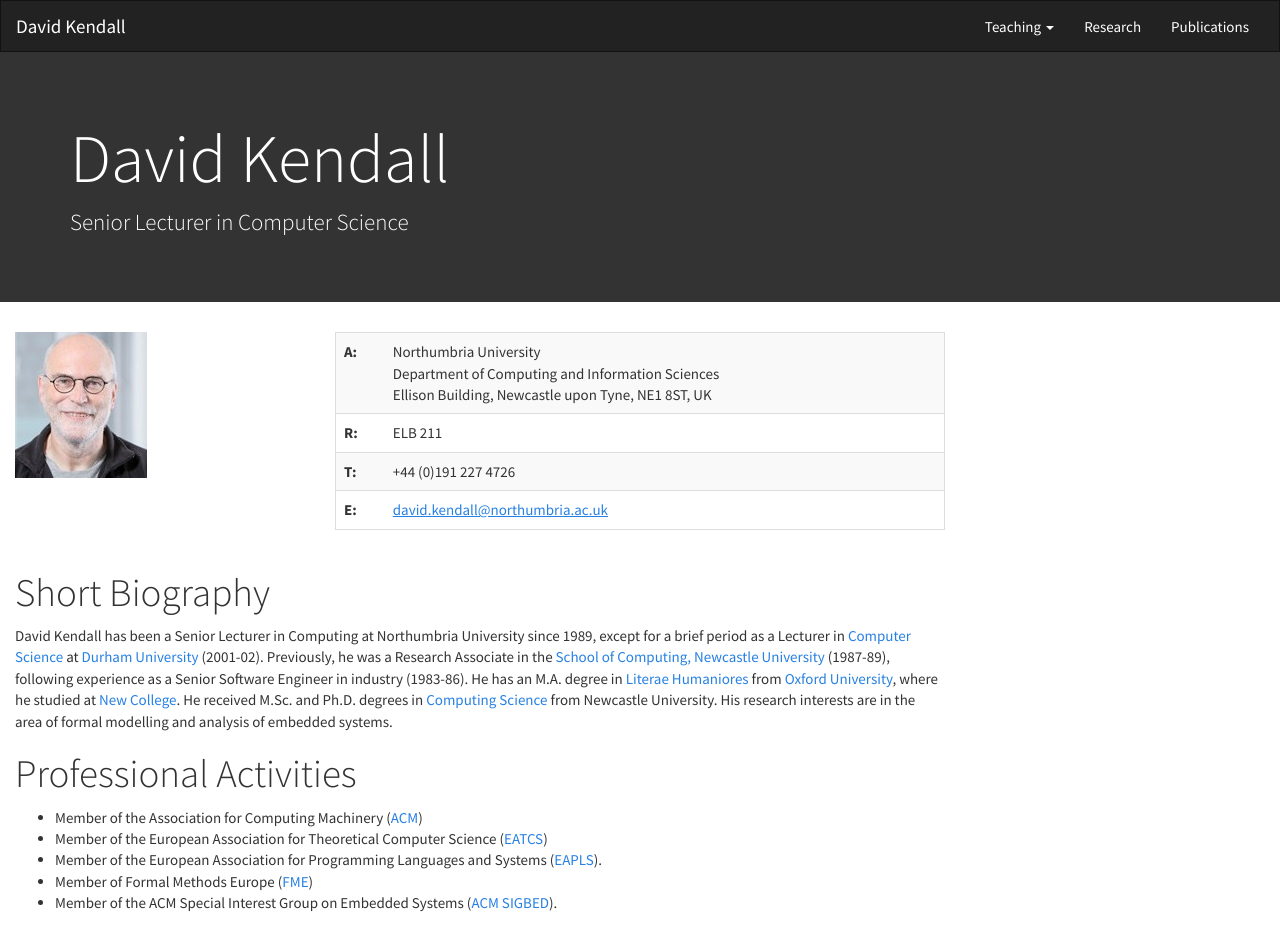
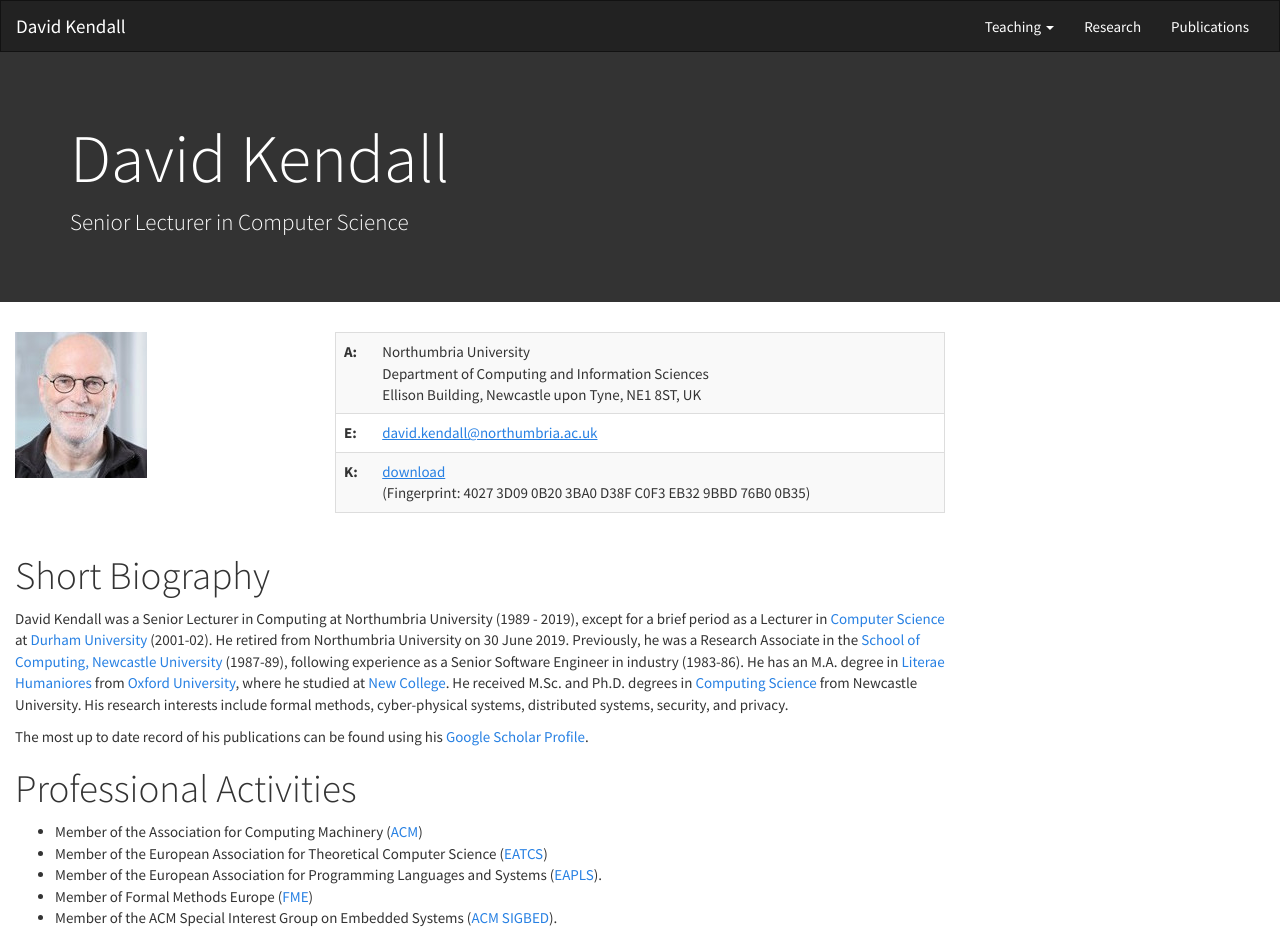
Before and after one commit to DavidKendall/davidkendall.github.io, a Jekyll site: the page built from index.md, in a window 1280 px wide. Shown: the top 939 px of the page. Built offline with Jekyll 4.4.1, drawn with Linux system fonts in a browser that asks for light colours; nearby versions of some CDN libraries.

Commit message:
Add retirement

```diff
--- a/index.md
+++ b/index.md
@@ -18,34 +18,35 @@ class="img-responsive" style="margin-bottom: 5px"/>
           Ellison Building, Newcastle upon Tyne, NE1 8ST, UK
       </td>
     </tr>
-    <tr>
-      <td><strong>R:</strong></td>
-      <td>ELB 211</td>
-    </tr>
-    <tr>
-      <td><strong>T:</strong></td>
-      <td>+44 (0)191 227 4726</td>
-    </tr>
+    <!--<tr>-->
+      <!--<td><strong>R:</strong></td>-->
+      <!--<td>ELB 211</td>-->
+    <!--</tr>-->
+    <!--<tr>-->
+      <!--<td><strong>T:</strong></td>-->
+      <!--<td>+44 (0)191 227 4726</td>-->
+    <!--</tr>-->
     <tr>
       <td><strong>E:</strong></td>
       <td><a href="mailto:david.kendall@northumbria.ac.uk">david.kendall@northumbria.ac.uk</a></td>
     </tr>
-    <!--<tr>-->
-      <!--<td><strong>K:</strong></td>-->
-      <!--<td><a href="pgp_key.asc">download</a> <br/>-->
-          <!--(Fingerprint: 575704F7010EA4BA5300CCB0DE06EFE9F8C034F1)-->
-      <!--</td>-->
-    <!--</tr>-->
+    <tr>
+      <td><strong>K:</strong></td>
+      <td><a href="pgp_key.asc">download</a> <br/>
+          (Fingerprint: 4027 3D09 0B20 3BA0 D38F  C0F3 EB32 9BBD 76B0 0B35)
+      </td>
+    </tr>
   </tbody>
 </table>
 </div>
 </div>
 
 # Short Biography
-David Kendall has been a Senior Lecturer in Computing at Northumbria University
-since 1989, except for a brief period as a Lecturer in <a
+David Kendall was a Senior Lecturer in Computing at Northumbria University
+(1989 - 2019), except for a brief period as a Lecturer in <a
 href="http://www.durham.ac.uk/computer.science/">Computer Science</a> at <a
-href="http://www.durham.ac.uk">Durham University</a> (2001-02).  Previously, he
+href="http://www.durham.ac.uk">Durham University</a> (2001-02). He retired
+from Northumbria University on 30 June 2019. Previously, he
 was a Research Associate in the <a
 href="http://www.ncl.ac.uk/computing/">School of Computing, Newcastle
 University</a> (1987-89), following experience as a Senior Software Engineer in
@@ -54,8 +55,11 @@ href="http://www.classics.ox.ac.uk">Literae Humaniores</a> from <a
 href="http://www.ox.ac.uk">Oxford University</a>, where he studied at <a
 href="http://www.new.ox.ac.uk/">New College</a>. He received M.Sc. and Ph.D.
 degrees in <a href="http://www.cs.ncl.ac.uk/">Computing Science</a> from
-Newcastle University. His research interests are in the area of formal
-modelling and analysis of embedded systems.
+Newcastle University. His research interests include formal
+methods, cyber-physical systems, distributed systems, security, and privacy.
+
+The most up to date record of his publications can be found using his
+<a href="http://scholar.google.co.uk/citations?user=aKeklVAAAAAJ">Google Scholar Profile</a>.
 
 <h1>Professional Activities</h1>
 <ul>
@@ -71,6 +75,6 @@ modelling and analysis of embedded systems.
 (<a href="https://www.acm.org/special-interest-groups/sigs/sigbed">ACM SIGBED</a>).</li>
 </ul>
 
-<h1>Calendar</h1>
+<!--<h1>Calendar</h1>-->
 
-<iframe src="https://www.google.com/calendar/embed?showTitle=0&amp;showPrint=0&amp;showTabs=0&amp;mode=WEEK&amp;height=400&amp;wkst=2&amp;bgcolor=%23FFFFFF&amp;src=kendall.d.j%40gmail.com&amp;color=%23060D5E&amp;ctz=Europe%2FLondon" style=" border-width:0 " width="550" height="400" frameborder="0" scrolling="no"></iframe>
+<!--<iframe src="https://www.google.com/calendar/embed?showTitle=0&amp;showPrint=0&amp;showTabs=0&amp;mode=WEEK&amp;height=400&amp;wkst=2&amp;bgcolor=%23FFFFFF&amp;src=kendall.d.j%40gmail.com&amp;color=%23060D5E&amp;ctz=Europe%2FLondon" style=" border-width:0 " width="550" height="400" frameborder="0" scrolling="no"></iframe>-->
```
Also changed, not shown: 1 other file.
